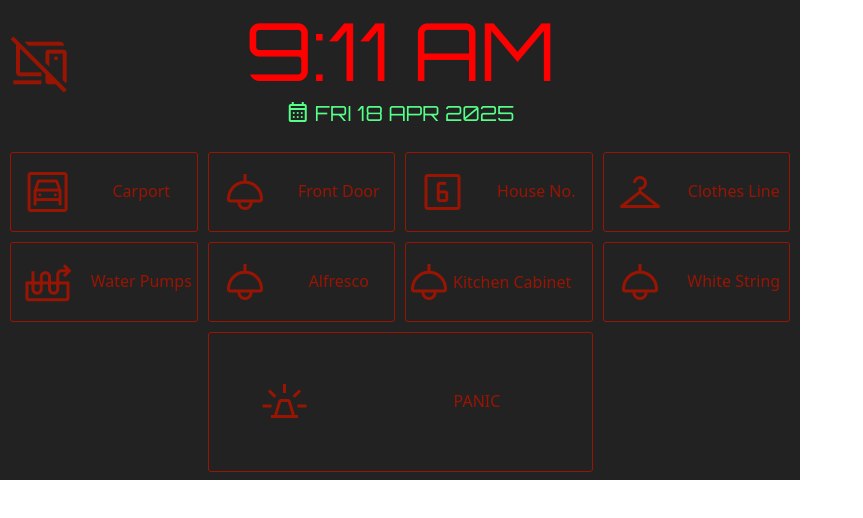
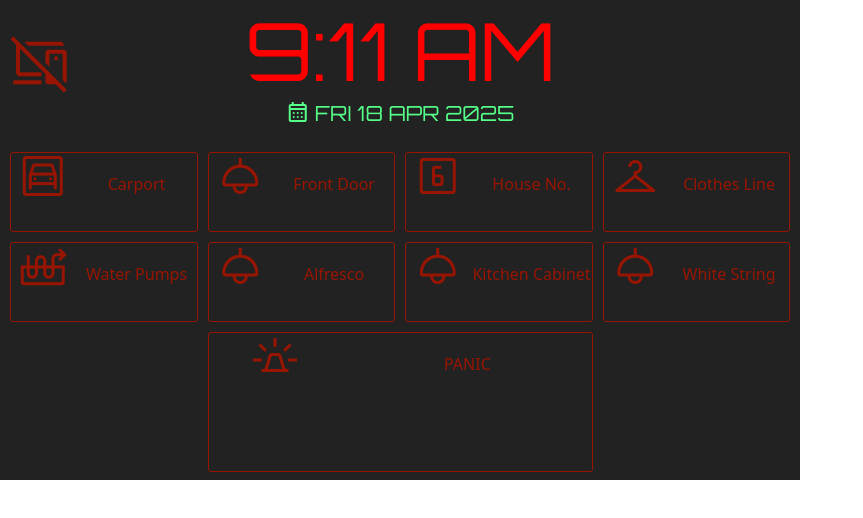
Before and after one commit to mekatrol/imperium, a Vue app in the folder code/Imperium/imperium.dashboard/: page / in a window 1280 px wide. Shown: the top 518 px of the page, without its empty margins (0-863 px from the left). Built offline with nearby package versions, Linux system fonts and the light colour scheme; no server answers.

Commit message:
Device offline status, merge components

```diff
--- a/code/Imperium/imperium.dashboard/src/components/CountdownSwitch.vue
+++ /dev/null
@@ -1,115 +0,0 @@
-<template>
-  <div :class="`dashboard-cell${cssClass ? ' ' + cssClass : ''} ${getCssClass()} `">
-    <button @click="clearCountdown">
-      <div>
-        <span
-          v-if="icon"
-          class="material-symbols-outlined"
-          >{{ icon }}</span
-        >
-      </div>
-      <div :class="`label ${countdown ? 'counting' : ''}`">
-        <p>{{ label }}</p>
-        <p v-if="countdown">{{ countdown }}</p>
-      </div>
-    </button>
-  </div>
-</template>
-
-<script setup lang="ts">
-import type { CountdownPoint } from '@/models/point';
-import { useAppStore } from '@/stores/app-store';
-import { computed, type Ref } from 'vue';
-
-interface Props {
-  id: number;
-  label: string;
-  icon?: string;
-  cssClass?: string;
-  state?: string | undefined;
-}
-
-const model = defineModel<Ref<CountdownPoint>>();
-defineProps<Props>();
-
-const appStore = useAppStore();
-
-const timeLeft = (countdownExpiry: Date): string => {
-  const now = new Date().getTime();
-  const endDate = countdownExpiry.getTime();
-  const diff = endDate - now;
-
-  const hours = `${Math.floor(diff / 3.6e6)}`.padStart(2, '0');
-  const minutes = `${Math.floor((diff % 3.6e6) / 6e4)}`.padStart(2, '0');
-  const seconds = `${Math.floor((diff % 6e4) / 1000)}`.padStart(2, '0');
-
-  return `${hours}:${minutes}:${seconds}`;
-};
-
-const countdown = computed((): string | undefined => {
-  if (!model.value?.value?.countdownPoint.value) {
-    return undefined;
-  }
-
-  const countdownExpiry = new Date(model.value.value.countdownPoint.value as Date);
-
-  return `[${timeLeft(countdownExpiry)}]`;
-});
-
-const getCssClass = (): string => {
-  if (model.value?.value?.valuePoint?.value === undefined) {
-    return 'state-offline';
-  }
-
-  return model.value.value.valuePoint.value === 1 || model.value.value.valuePoint.value === true ? 'state-on' : 'state-off';
-};
-
-const clearCountdown = async (): Promise<void> => {
-  if (!model.value?.value?.countdownPoint.value) {
-    return;
-  }
-
-  try {
-    await appStore.togglePoint(model.value.value.countdownPoint.deviceKey, model.value.value.countdownPoint.key, undefined);
-    appStore.setServerOnlineStatus(true);
-  } catch {
-    appStore.setServerOnlineStatus(false);
-  }
-};
-</script>
-
-<style lang="css">
-.dashboard-cell > button > div {
-  height: 100%;
-  display: flex;
-  justify-content: center;
-}
-
-.dashboard-cell > button > div > span {
-  margin: auto;
-  font-size: 3rem;
-  align-self: flex-start;
-}
-
-.dashboard-cell > button > div > p {
-  margin: auto;
-  font-size: 1rem;
-}
-
-.label {
-  display: flex;
-  flex-direction: column;
-  gap: 0;
-}
-
-.label.counting > p:first-child {
-  margin: auto;
-  line-height: 0.5rem;
-}
-
-.label.counting > p:not(:first-child) {
-  margin: auto;
-  line-height: 0.3rem;
-  font-size: 0.8rem;
-}
-</style>
--- a/code/Imperium/imperium.dashboard/src/components/DashboardCell.vue
+++ b/code/Imperium/imperium.dashboard/src/components/DashboardCell.vue
@@ -11,13 +11,16 @@
         <div class="label">
           <p>{{ label }}</p>
         </div>
-        <div class="status">
-          <span :class="`material-symbols-outlined ${getOverrideVisible() ? 'on' : ''}`"
-            :aria-hidden="!getOverrideVisible()">lock</span>
-          <span :class="`material-symbols-outlined ${getControlVisible() ? 'on' : ''}`"
-            :aria-hidden="!getControlVisible()">account_tree</span>
-          <span :class="`material-symbols-outlined ${getDeviceVisible() ? 'on' : ''}`"
-            :aria-hidden="!getDeviceVisible()">link_off</span>
+        <div class="status" v-if="!!countdown">
+          <span class="countdown">{{ countdown }}</span>
+        </div>
+        <div class="status" v-else>
+          <span :class="`material-symbols-outlined ${getOverrideIconVisible() ? 'on' : ''}`"
+            :aria-hidden="!getOverrideIconVisible()">lock</span>
+          <span :class="`material-symbols-outlined ${getControlIconVisible() ? 'on' : ''}`"
+            :aria-hidden="!getControlIconVisible()">account_tree</span>
+          <span :class="`material-symbols-outlined ${getDeviceIconVisible() ? 'on' : ''}`"
+            :aria-hidden="!getDeviceIconVisible()">link_off</span>
         </div>
       </div>
     </button>
@@ -25,9 +28,9 @@
 </template>
 
 <script setup lang="ts">
-import { type Point } from '@/models/point';
+import { type CountdownPoint } from '@/models/point';
 import { useAppStore } from '@/stores/app-store';
-import type { Ref } from 'vue';
+import { computed, type Ref } from 'vue';
 
 interface Props {
   id: number;
@@ -39,40 +42,77 @@ interface Props {
 
 const appStore = useAppStore();
 
-const model = defineModel<Ref<Point>>();
+const model = defineModel<Ref<CountdownPoint>>();
 defineProps<Props>();
 
-const getOverrideVisible = (): boolean => {
-  return !!(model.value?.value && model.value.value.overrideValue != undefined);
+const getOverrideIconVisible = (): boolean => {
+  return !!(model.value?.value && model.value.value.valuePoint.overrideValue != null);
 };
 
-const getControlVisible = (): boolean => {
-  return !!(model.value?.value && model.value.value.controlValue != undefined);
+const getControlIconVisible = (): boolean => {
+  return !!(model.value?.value && model.value.value.valuePoint.controlValue != null);
 };
 
-const getDeviceVisible = (): boolean => {
-  return !!(model.value?.value && model.value.value.value != model.value.value.deviceValue);
+const getDeviceIconVisible = (): boolean => {
+  if (isOffline()) {
+    // If the device is offline then should device icon
+    return true;
+  }
+
+  if (!model.value?.value?.valuePoint) {
+    return false;
+  }
+
+  // If neither values are defined then the device value must be correct!
+  if (model.value.value.valuePoint.controlValue == undefined && !model.value.value.valuePoint.overrideValue == undefined) {
+    return false;
+  }
+
+  // The current value should match the device value
+  return !!(model.value?.value && model.value.value.valuePoint.value != model.value.value.valuePoint.deviceValue);
 };
+
+const timeLeft = (countdownExpiry: Date): string => {
+  const now = new Date().getTime();
+  const endDate = countdownExpiry.getTime();
+  const diff = endDate - now;
+
+  const hours = `${Math.floor(diff / 3.6e6)}`.padStart(2, '0');
+  const minutes = `${Math.floor((diff % 3.6e6) / 6e4)}`.padStart(2, '0');
+  const seconds = `${Math.floor((diff % 6e4) / 1000)}`.padStart(2, '0');
+
+  return `${hours}:${minutes}:${seconds}`;
+};
+
+const countdown = computed((): string | undefined => {
+  if (!model.value?.value?.countdownPoint?.value) {
+    return undefined;
+  }
+
+  const countdownExpiry = new Date(model.value.value.countdownPoint.value as Date);
+
+  return `${timeLeft(countdownExpiry)}`;
+});
 
 const getCssClass = (): string => {
   if (model.value?.value === undefined) {
     return 'state-offline';
   }
 
-  return model.value.value.value === 1 || model.value.value.value === true ? 'state-on' : 'state-off';
+  return model.value.value.valuePoint.value === 1 || model.value.value.valuePoint.value === true ? 'state-on' : 'state-off';
 };
 
 const isOffline = (): boolean => {
-  return model.value?.value === undefined;
+  return model.value?.value?.valuePoint.value === null;
 };
 
 const toggleValue = async (): Promise<void> => {
-  if (!model.value?.value?.id) {
+  if (!model.value?.value?.valuePoint.id) {
     return;
   }
 
   try {
-    await appStore.togglePoint(model.value.value.deviceKey, model.value.value.key, undefined);
+    await appStore.togglePoint(model.value.value.valuePoint.deviceKey, model.value.value.valuePoint.key, undefined);
 
     appStore.setServerOnlineStatus(true);
   } catch {
@@ -98,13 +138,13 @@ const toggleValue = async (): Promise<void> => {
 
 /* Icon section */
 .dashboard-cell button> :first-child {
-  width: 40%;
+  width: 35%;
   display: flex;
 }
 
 /* Text section */
 .dashboard-cell button> :not(:first-child) {
-  width: 60%;
+  width: 65%;
   display: flex;
   flex-direction: column;
   padding: 0;
@@ -136,7 +176,7 @@ const toggleValue = async (): Promise<void> => {
   flex-direction: row;
 }
 
-.dashboard-cell button .status>span {
+.dashboard-cell button .status>span:not(.countdown) {
   display: flex;
   line-height: 1.1rem;
   font-size: 1.1rem;
@@ -145,6 +185,13 @@ const toggleValue = async (): Promise<void> => {
 
   /* Effectively hide the icon */
   color: transparent;
+}
+
+.dashboard-cell button .status>span.countdown {
+  display: flex;
+  line-height: 0.8rem;
+  font-size: 0.8rem;
+  color: var(--clr-state-off);
 }
 
 .dashboard-cell.state-off>button:active .status>span {
--- a/code/Imperium/imperium.dashboard/src/models/point.ts
+++ b/code/Imperium/imperium.dashboard/src/models/point.ts
@@ -41,7 +41,7 @@ export interface Point {
 
 export interface CountdownPoint {
   valuePoint: Point;
-  countdownPoint: Point;
+  countdownPoint: Point | undefined;
 }
 
 export interface PointValueUpdate {
--- a/code/Imperium/imperium.dashboard/src/services/api.ts
+++ b/code/Imperium/imperium.dashboard/src/services/api.ts
@@ -1,7 +1,6 @@
 import { AxiosError, type AxiosRequestConfig } from 'axios';
 import { ref } from 'vue';
 import { showErrorMessage } from './message';
-import { useAppStore } from '@/stores/app-store';
 
 const serverValidationErrors = ref<ErrorModel[]>([]);
 
--- a/code/Imperium/imperium.dashboard/src/views/HomeView.vue
+++ b/code/Imperium/imperium.dashboard/src/views/HomeView.vue
@@ -3,7 +3,7 @@
     <div class="top-row">
       <div class="spacer spacer-left">
         <span v-if="serverStatusIcon" :class="`material-symbols-outlined ${serverStatusClass}`">{{ serverStatusIcon
-          }}</span>
+        }}</span>
       </div>
       <div class="time-card">
         <p class="time">{{ timeDisplay }}</p>
@@ -23,7 +23,7 @@
       </div>
       <div class="spacer spacer-right">
         <span :class="`material-symbols-outlined ${isDaytimeClass}`">{{ isDaytimePoint?.value ? 'wb_sunny' : 'dark_mode'
-          }}</span>
+        }}</span>
       </div>
     </div>
     <div class="dashboard">
@@ -41,7 +41,6 @@ import { computed, ref, shallowRef, type Component, type Ref } from 'vue';
 import { useAppStore } from '@/stores/app-store';
 import type { CountdownPoint, Point } from '@/models/point';
 import DashboardCell from '@/components/DashboardCell.vue';
-import CountdownSwitch from '@/components/CountdownSwitch.vue';
 
 interface GridCellProps {
   id: number;
@@ -65,15 +64,15 @@ const gridCells = shallowRef<GridCell[]>([]);
 const allPoints = ref<Point[]>([]);
 const sunsetPoint = ref<Point | undefined>();
 const sunrisePoint = ref<Point | undefined>();
-const clotheslinePoint = ref<Point | undefined>();
-const alfrescoLightPoint = ref<Point | undefined>();
+const clotheslinePoint = ref<CountdownPoint | undefined>();
+const alfrescoLightPoint = ref<CountdownPoint | undefined>();
 const kitchenCabinetLightsPoint = ref<CountdownPoint | undefined>();
-const whiteStringLightsPoint = ref<Point | undefined>();
-const aquaponicsPumpsPoint = ref<Point | undefined>();
-const panicPoint = ref<Point | undefined>();
-const carportLightsPoint = ref<Point | undefined>();
-const frontDoorLightPoint = ref<Point | undefined>();
-const houseNumberLightPoint = ref<Point | undefined>();
+const whiteStringLightsPoint = ref<CountdownPoint | undefined>();
+const aquaponicsPumpsPoint = ref<CountdownPoint | undefined>();
+const panicPoint = ref<CountdownPoint | undefined>();
+const carportLightsPoint = ref<CountdownPoint | undefined>();
+const frontDoorLightPoint = ref<CountdownPoint | undefined>();
+const houseNumberLightPoint = ref<CountdownPoint | undefined>();
 const isDaytimePoint = ref<Point | undefined>();
 
 const serverStatusIcon = computed((): string => {
@@ -100,7 +99,7 @@ const createCells = (): void => {
   gridCells.value.push({ component: DashboardCell, props: { id: id++, label: 'Clothes Line', icon: 'checkroom' }, model: clotheslinePoint });
   gridCells.value.push({ component: DashboardCell, props: { id: id++, label: 'Water Pumps', icon: 'heat_pump_balance' }, model: aquaponicsPumpsPoint });
   gridCells.value.push({ component: DashboardCell, props: { id: id++, label: 'Alfresco', icon: 'light' }, model: alfrescoLightPoint });
-  gridCells.value.push({ component: CountdownSwitch, props: { id: id++, label: 'Kitchen Cabinet', icon: 'light' }, model: kitchenCabinetLightsPoint });
+  gridCells.value.push({ component: DashboardCell, props: { id: id++, label: 'Kitchen Cabinet', icon: 'light' }, model: kitchenCabinetLightsPoint });
   gridCells.value.push({ component: DashboardCell, props: { id: id++, label: 'White String', icon: 'light' }, model: whiteStringLightsPoint });
 
   // gridCells.value.push({ component: DashboardCell, props: { id: id++, label: 'Garage', icon: 'handyman', cssClass: 'grid-two-row' } });
@@ -125,9 +124,15 @@ const updatePoint = (deviceKey: string | null, pointKey: string, point: Ref<Poin
   }
 };
 
-const updateCountdown = (valueDeviceKey: string, valuePointKey: string, countdownDeviceKey: string | null, countdownPointKey: string, point: Ref<CountdownPoint | undefined>): void => {
+const updateCountdownPoint = (
+  valueDeviceKey: string | null,
+  valuePointKey: string,
+  countdownDeviceKey: string | null,
+  countdownPointKey: string | undefined,
+  point: Ref<CountdownPoint | undefined>
+): void => {
   const valuePoints = allPoints.value.filter((p) => p.deviceKey === valueDeviceKey && p.key === valuePointKey);
-  const countdownPoints = allPoints.value.filter((p) => p.deviceKey == countdownDeviceKey && p.key === countdownPointKey);
+  const countdownPoints = countdownPointKey ? allPoints.value.filter((p) => p.deviceKey == countdownDeviceKey && p.key === countdownPointKey) : [];
 
   let valuePoint: Point | undefined = undefined;
   let countdownPoint: Point | undefined = undefined;
@@ -144,7 +149,7 @@ const updateCountdown = (valueDeviceKey: string, valuePointKey: string, countdow
     point.value = undefined;
   }
 
-  if (!valuePoint || !countdownPoint) {
+  if (!valuePoint) {
     point.value = undefined;
     return;
   }
@@ -156,15 +161,15 @@ const updateCountdown = (valueDeviceKey: string, valuePointKey: string, countdow
 };
 
 const updatePoints = (): void => {
-  updatePoint('device.clothesline', 'Relay', clotheslinePoint);
-  updatePoint('device.alfrescolight', 'Relay', alfrescoLightPoint);
-  updateCountdown('device.kitchen.light', 'Relay', null, 'kitchen.light.timer', kitchenCabinetLightsPoint);
-  updatePoint('device.kitchenview.powerboard', 'Relay1', whiteStringLightsPoint);
-  updatePoint('device.carport.powerboard', 'Relay1', carportLightsPoint);
-  updatePoint('device.frontdoorlight', 'Relay', frontDoorLightPoint);
-  updatePoint('device.housenumberlight', 'Relay', houseNumberLightPoint);
-  updatePoint(null, 'water.pumps', aquaponicsPumpsPoint);
-  updatePoint(null, 'panic', panicPoint);
+  updateCountdownPoint('device.clothesline', 'Relay', null, undefined, clotheslinePoint);
+  updateCountdownPoint('device.alfrescolight', 'Relay', null, undefined, alfrescoLightPoint);
+  updateCountdownPoint('device.kitchen.light', 'Relay', null, 'kitchen.light.timer', kitchenCabinetLightsPoint);
+  updateCountdownPoint('device.kitchenview.powerboard', 'Relay1', null, undefined, whiteStringLightsPoint);
+  updateCountdownPoint('device.carport.powerboard', 'Relay1', null, undefined, carportLightsPoint);
+  updateCountdownPoint('device.frontdoorlight', 'Relay', null, undefined, frontDoorLightPoint);
+  updateCountdownPoint('device.housenumberlight', 'Relay', null, undefined, houseNumberLightPoint);
+  updateCountdownPoint(null, 'water.pumps', null, undefined, aquaponicsPumpsPoint);
+  updateCountdownPoint(null, 'panic', null, undefined, panicPoint);
   updatePoint('device.sunrisesunset', 'IsDaytime', isDaytimePoint);
 };
 
```
Also changed, not shown: 2 other files (tests, documents, lock files or other folders).
